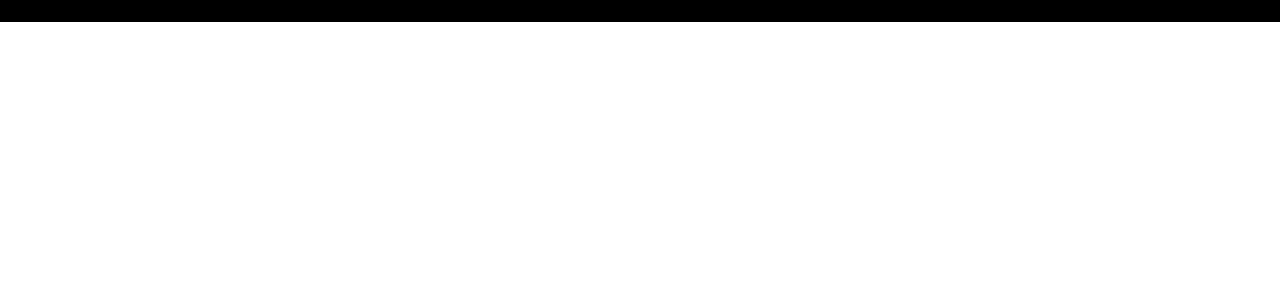
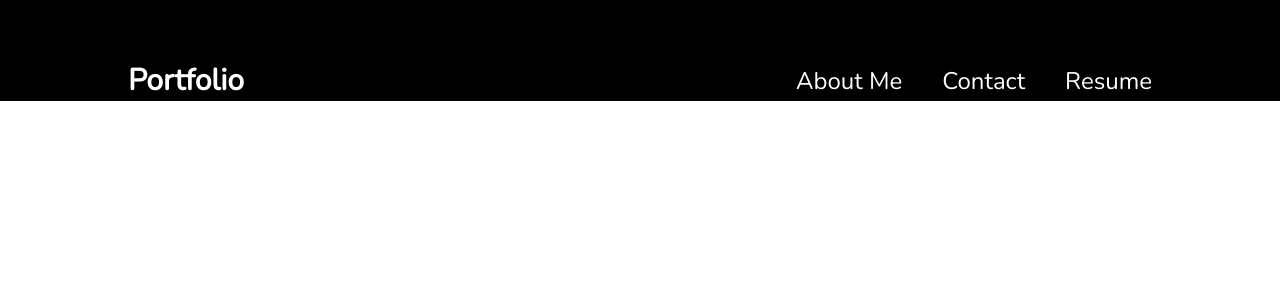
Before and after one commit to ajpupping/react-portfolio, a React (Vite) app: page / in a window 1280 px wide. Shown: the top 300 px of the page. Built offline with nearby package versions, Linux system fonts and the light colour scheme.

Commit message:
built navbar, moved css into styles folder, added styling

```diff
--- a/src/App.jsx
+++ b/src/App.jsx
@@ -1,7 +1,10 @@
-import styles from './App.module.css';
+import styles from './styles/App.module.css';
+import { Navbar } from './components/Navbar.jsx';
 
 function App() {
-    return <div className={styles.App}>Hello World!</div>;
+    return <div className={styles.App}>
+        <Navbar />
+    </div>;
 }
 
 export default App;
--- /dev/null
+++ b/src/components/Navbar.jsx
@@ -0,0 +1,23 @@
+// Include About Me, Portfolio, Contact, Resume
+// Title should be highlighted to indicate current section user is on
+// Clicking links should change the browser URL and display the corresponding section
+
+import React from 'react';
+
+import styles from '../styles/Navbar.module.css';
+
+export const Navbar = () => {
+    return <nav className={styles.navbar}>
+        <a className={styles.title} href="/">
+            Portfolio
+        </a>
+        <div className={styles.menu} >
+        <ul className={styles.menuItems}>
+            <li><a href="#about">About Me</a></li>
+            <li><a href="#contact">Contact</a></li>
+            <li><a href="#resume">Resume</a></li>
+        </ul>
+        </div>
+
+    </nav>
+};
--- a/src/components/Navigation.jsx
+++ /dev/null
@@ -1,3 +0,0 @@
-// Include About Me, Portfolio, Contact, Resume
-// Title should be highlighted to indicate current section user is on
-// Clicking links should change the browser URL and display the corresponding section
--- a/src/main.jsx
+++ b/src/main.jsx
@@ -1,7 +1,7 @@
 import React from 'react'
 import ReactDOM from 'react-dom/client'
 import App from './App.jsx'
-import './index.css'
+import './styles/index.css'
 
 import '@fontsource/nunito';
 import '@fontsource/nunito-sans';
--- /dev/null
+++ b/src/styles/Navbar.module.css
@@ -0,0 +1,36 @@
+@import "../styles/vars.css";
+
+.navbar {
+    position: relative;
+    display: flex;
+    align-items: center;
+    justify-content: space-between;
+    padding-top: 60px;
+    z-index: 2;
+    margin: 0 10%;
+}
+
+.title {
+    font-size: 30px;
+    font-weight: 600;
+    text-decoration: none;
+    color: var(--text-color);
+}
+
+.menu {
+    display: flex;
+}
+
+.menuItems {
+    display: flex;
+    gap: 40px;
+    list-style: none;
+}
+
+.menuItems a {
+    font-size: 24px;
+    font-weight: 400;
+    text-decoration: none;
+    color: var(--text-color);
+
+}
```
Also changed, not shown: src/styles/App.module.css (renamed from src/App.module.css), src/styles/index.css (renamed from src/index.css), src/styles/vars.css (renamed from src/vars.css).
